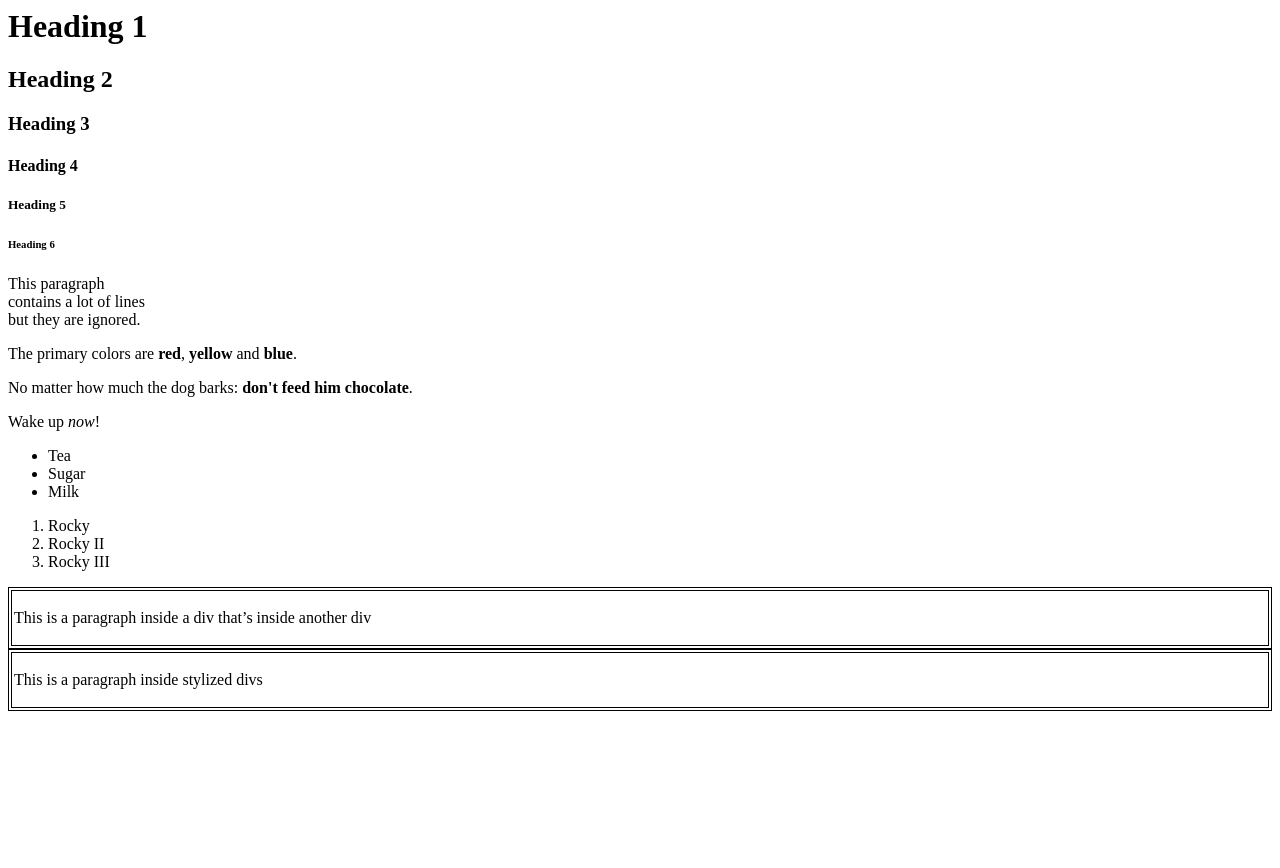
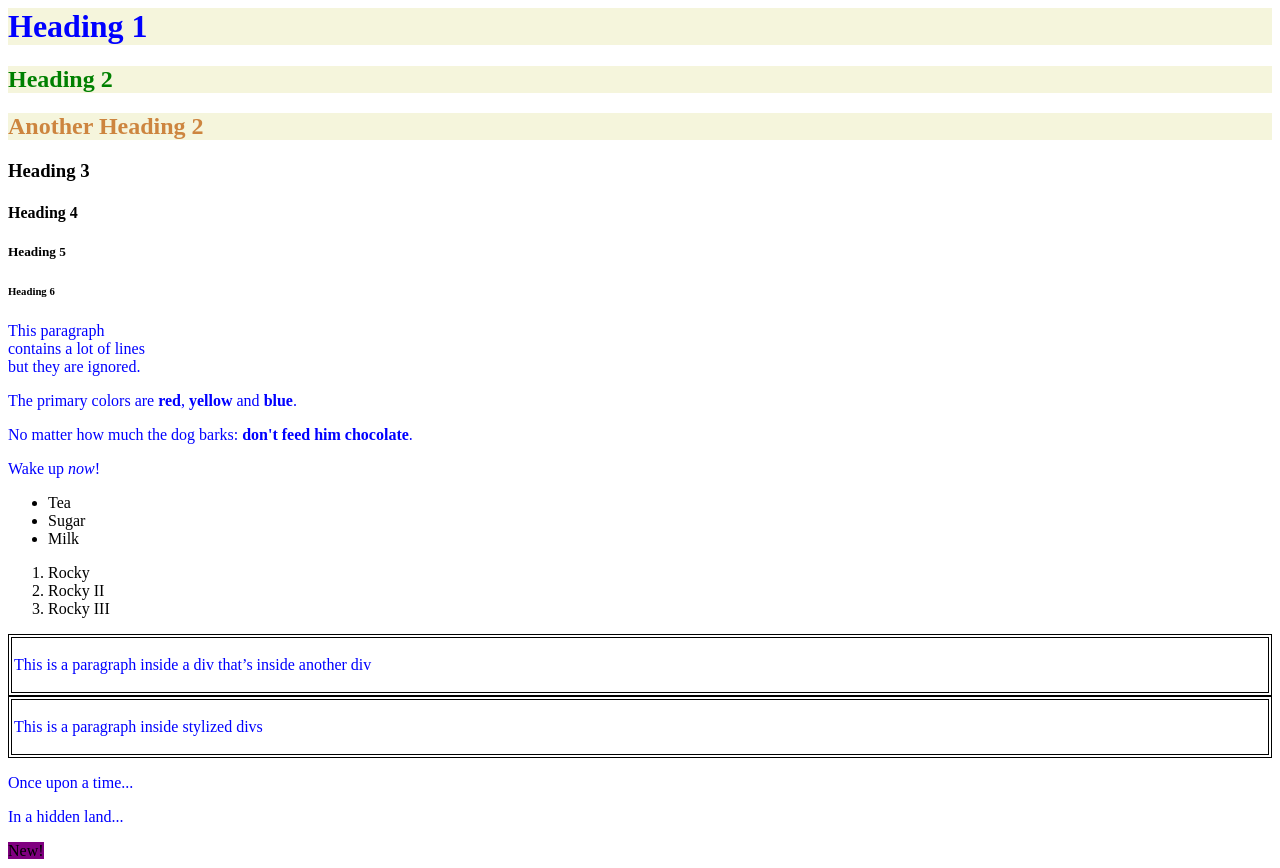
Before and after one commit to surajjayraman/algos, a plain HTML site: page html/simple.html in a window 1280 px wide. Before the commit the page ends 800 px from the top, so only its background shows below. Drawn offline with Linux system fonts and the light colour scheme.

Commit message:
Add style.css and update selectors.

```diff
--- a/html/simple.html
+++ b/html/simple.html
@@ -1,12 +1,19 @@
 <!-- Headings -->
+<Html>
+<head>
+   <link rel="stylesheet" href="style.css"/>
+</head>
+
+
 <body>
     <h1>Heading 1</h1>
-    <h2>Heading 2</h2>
+    <h2 id="header2">Heading 2</h2>
+    <h2>Another Heading 2</h2>
     <h3>Heading 3</h3>
     <h4>Heading 4</h4>
     <h5>Heading 5</h5>
     <h6>Heading 6</h6>
-  </body>
+
 
   <!-- Paragraphs -->
   <p>
@@ -49,15 +56,19 @@
            <p>This is a paragraph inside a div that’s inside another div</p>
         </div>
      </div>
-
-    <style>
-        div {
-           border: 1px solid black;
-           padding: 2px;
-        }
-     </style>
      <div>
         <div>
            <p>This is a paragraph inside stylized divs</p>
         </div>
      </div>
+
+     <!-- types of selectors -->
+     <!-- Element Selectors -->
+     <p>Once upon a time...</p>
+     <p>In a hidden land...</p>
+
+     <!-- Id Selectors-->
+     <span id="latest">New!</span>
+
+</body>
+</Html>
--- /dev/null
+++ b/html/style.css
@@ -0,0 +1,28 @@
+div {
+    border: 1px solid black;
+    padding: 2px;
+}
+
+h1 {
+
+    color: blue;
+    background-color: beige;
+}
+
+h2 {
+
+    color: peru;
+    background-color: beige;
+}
+
+#header2 {
+    color: green;
+}
+
+p {
+    color: blue;
+}
+
+#latest {
+    background-color: purple;
+}
```
